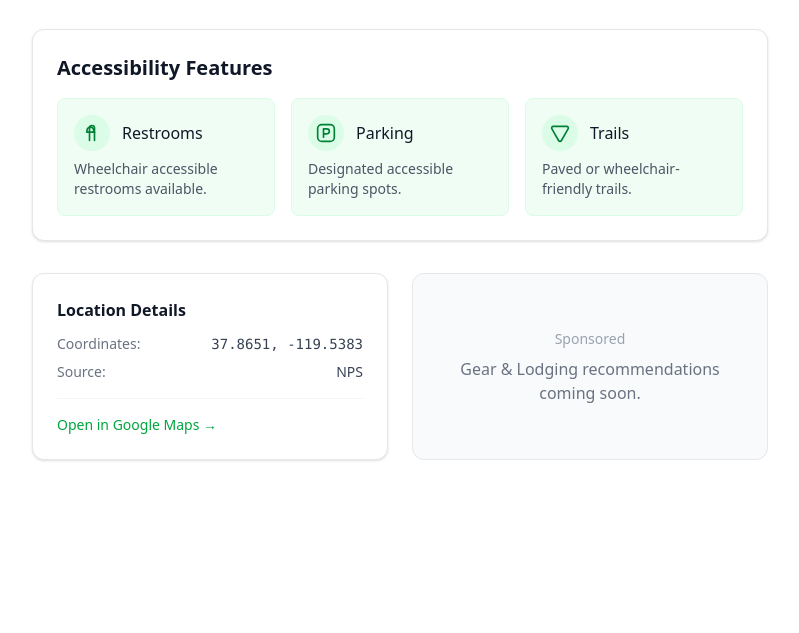
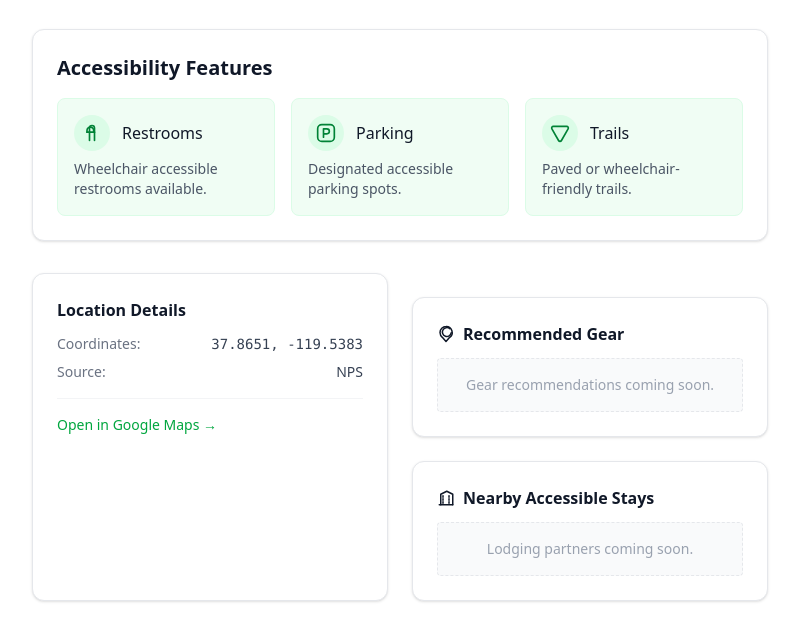
Before and after one commit to seanmtech/accessible-hiking-trails-project, an Astro site in the folder accessible-trails-web/: page /location/yosemite in a window 1280 px wide. Shown: the part 226-859 px from the top of the page, without its empty margins (240-1039 px from the left). Before the commit the page ends 800 px from the top, so only its background shows below. Built offline with nearby package versions, Linux system fonts and the light colour scheme; Astro itself is replaced by a stand-in of ours.

Commit message:
pushing latest version, has adsense placeholder and affiliate link placeholders

```diff
--- a/accessible-trails-web/astro.config.mjs
+++ b/accessible-trails-web/astro.config.mjs
@@ -3,9 +3,14 @@ import { defineConfig } from 'astro/config';
 
 import tailwindcss from '@tailwindcss/vite';
 
+import sitemap from '@astrojs/sitemap';
+
 // https://astro.build/config
 export default defineConfig({
+  site: 'https://accessible-hiking-trails-project.vercel.app',
   vite: {
     plugins: [tailwindcss()]
-  }
+  },
+
+  integrations: [sitemap()]
 });
--- a/accessible-trails-web/package.json
+++ b/accessible-trails-web/package.json
@@ -9,6 +9,7 @@
     "astro": "astro"
   },
   "dependencies": {
+    "@astrojs/sitemap": "^3.6.0",
     "@tailwindcss/vite": "^4.1.18",
     "astro": "^5.16.6",
     "tailwindcss": "^4.1.18"
--- /dev/null
+++ b/accessible-trails-web/src/components/AdSlot.astro
@@ -0,0 +1,31 @@
+---
+interface Props {
+  slotId: string;
+  format?: 'auto' | 'fluid' | 'rectangle';
+  className?: string;
+}
+
+const { slotId, format = 'auto', className = '' } = Astro.props;
+const isDev = import.meta.env.DEV;
+---
+
+{
+  isDev ? (
+    <div class={`bg-gray-100 border-2 border-dashed border-gray-300 rounded p-4 text-center text-gray-500 text-sm ${className}`}>
+      <p class="font-mono text-xs mb-1">Ad Slot: {slotId}</p>
+      <p>Ads are hidden in development mode.</p>
+    </div>
+  ) : (
+    <div class={`ad-container ${className}`}>
+      <ins class="adsbygoogle"
+           style="display:block"
+           data-ad-client="ca-pub-XXXXXXXXXXXXXXXX"
+           data-ad-slot={slotId}
+           data-ad-format={format}
+           data-full-width-responsive="true"></ins>
+      <script is:inline>
+           (adsbygoogle = window.adsbygoogle || []).push({});
+      </script>
+    </div>
+  )
+}
--- a/accessible-trails-web/src/layouts/Layout.astro
+++ b/accessible-trails-web/src/layouts/Layout.astro
@@ -1,5 +1,15 @@
 ---
 import '../styles/global.css';
+
+interface Props {
+  title?: string;
+  description?: string;
+}
+
+const {
+  title = "Accessible Outdoor Recreation Directory",
+  description = "Discover wheelchair-accessible national parks, trails, and campgrounds."
+} = Astro.props;
 ---
 <!doctype html>
 <html lang="en">
@@ -8,7 +18,12 @@ import '../styles/global.css';
 		<meta name="viewport" content="width=device-width" />
 		<link rel="icon" type="image/svg+xml" href="/favicon.svg" />
 		<meta name="generator" content={Astro.generator} />
-		<title>Astro Basics</title>
+		<title>{title}</title>
+    <meta name="description" content={description} />
+    <meta property="og:title" content={title} />
+    <meta property="og:description" content={description} />
+    <meta property="og:type" content="website" />
+    <meta name="twitter:card" content="summary_large_image" />
 	</head>
 	<body>
 		<slot />
--- a/accessible-trails-web/src/pages/location/[slug].astro
+++ b/accessible-trails-web/src/pages/location/[slug].astro
@@ -1,6 +1,7 @@
 ---
 import Layout from '../../layouts/Layout.astro';
 import DistanceBadge from '../../components/DistanceBadge.astro';
+import AdSlot from '../../components/AdSlot.astro';
 import parksData from '../../../../data/parks.json';
 import type { Park } from '../../types';
 
@@ -23,9 +24,46 @@ const statusColors = {
   verified: 'bg-green-100 text-green-800',
   needs_review: 'bg-yellow-100 text-yellow-800'
 };
+
+const title = `${park.name} - Accessible Hiking & Trails in ${park.state}`;
+const description = `Find wheelchair accessible restrooms, parking, and trails at ${park.name} in ${park.state}. Plan your accessible outdoor trip today.`;
+
+const jsonLd = {
+  "@context": "https://schema.org",
+  "@type": "Park",
+  "name": park.name,
+  "description": description,
+  "geo": {
+    "@type": "GeoCoordinates",
+    "latitude": park.lat,
+    "longitude": park.lon
+  },
+  "address": {
+    "@type": "PostalAddress",
+    "addressRegion": park.state
+  },
+  "amenityFeature": [
+    {
+      "@type": "LocationFeatureSpecification",
+      "name": "Wheelchair Accessible Restrooms",
+      "value": park.accessible_restrooms
+    },
+    {
+      "@type": "LocationFeatureSpecification",
+      "name": "Accessible Parking",
+      "value": park.accessible_parking
+    },
+    {
+      "@type": "LocationFeatureSpecification",
+      "name": "Accessible Trails",
+      "value": park.accessible_trails
+    }
+  ]
+};
 ---
 
-<Layout>
+<Layout title={title} description={description}>
+  <script type="application/ld+json" set:html={JSON.stringify(jsonLd)} />
   <main class="container mx-auto px-4 py-8 max-w-3xl">
     <div class="mb-6">
       <a href={`/states/${park.state.split(',')[0].trim()}`} class="text-green-600 hover:underline">&larr; Back to {park.state} Parks</a>
@@ -120,11 +158,45 @@ const statusColors = {
         </div>
       </section>
 
-      <!-- Placeholder for Affiliate/Ads -->
-      <section class="bg-gray-50 rounded-xl border border-gray-200 p-6 flex items-center justify-center text-center">
-        <div>
-          <p class="text-gray-400 text-sm mb-2">Sponsored</p>
-          <p class="text-gray-500 font-medium">Gear & Lodging recommendations coming soon.</p>
+      <!-- Affiliate / Ads -->
+      <section class="space-y-6">
+        <!-- Ad Unit -->
+        <AdSlot slotId="park-detail-sidebar" className="w-full" />
+
+        <!-- Gear Affiliate -->
+        <div class="bg-white rounded-xl shadow-sm border border-gray-200 p-6">
+          <h3 class="font-semibold text-gray-900 mb-3 flex items-center gap-2">
+            <svg xmlns="http://www.w3.org/2000/svg" width="18" height="18" viewBox="0 0 24 24" fill="none" stroke="currentColor" stroke-width="2" stroke-linecap="round" stroke-linejoin="round"><path d="M19 10.18a5.93 5.93 0 1 1-1.9-5.19"/><path d="M12 2a8 8 0 0 0-8 8c0 2.76 1.34 5.2 3.4 6.7L12 22l4.6-5.3A8 8 0 0 0 12 2Z"/></svg>
+            Recommended Gear
+          </h3>
+          {park.affiliate_links.gear ? (
+            <a href={park.affiliate_links.gear} target="_blank" rel="noopener noreferrer" class="block p-4 bg-gray-50 rounded border border-gray-200 hover:border-green-300 transition-colors">
+              <p class="font-medium text-green-700">Shop Accessible Outdoor Gear &rarr;</p>
+              <p class="text-sm text-gray-500 mt-1">Support this project by shopping via our partner.</p>
+            </a>
+          ) : (
+            <div class="p-4 bg-gray-50 rounded border border-gray-200 border-dashed text-center">
+              <p class="text-sm text-gray-400">Gear recommendations coming soon.</p>
+            </div>
+          )}
+        </div>
+
+        <!-- Lodging Affiliate -->
+        <div class="bg-white rounded-xl shadow-sm border border-gray-200 p-6">
+          <h3 class="font-semibold text-gray-900 mb-3 flex items-center gap-2">
+            <svg xmlns="http://www.w3.org/2000/svg" width="18" height="18" viewBox="0 0 24 24" fill="none" stroke="currentColor" stroke-width="2" stroke-linecap="round" stroke-linejoin="round"><path d="M3 21h18"/><path d="M5 21V7l8-4 8 4v14"/><path d="M8 9v2"/><path d="M8 13v2"/><path d="M8 17v2"/><path d="M16 9v2"/><path d="M16 13v2"/><path d="M16 17v2"/></svg>
+            Nearby Accessible Stays
+          </h3>
+          {park.affiliate_links.lodging ? (
+            <a href={park.affiliate_links.lodging} target="_blank" rel="noopener noreferrer" class="block p-4 bg-gray-50 rounded border border-gray-200 hover:border-green-300 transition-colors">
+              <p class="font-medium text-green-700">Find Accessible Hotels & Cabins &rarr;</p>
+              <p class="text-sm text-gray-500 mt-1">Book your stay near {park.name}.</p>
+            </a>
+          ) : (
+            <div class="p-4 bg-gray-50 rounded border border-gray-200 border-dashed text-center">
+              <p class="text-sm text-gray-400">Lodging partners coming soon.</p>
+            </div>
+          )}
         </div>
       </section>
     </div>
```
Also changed, not shown: 1 other file.
